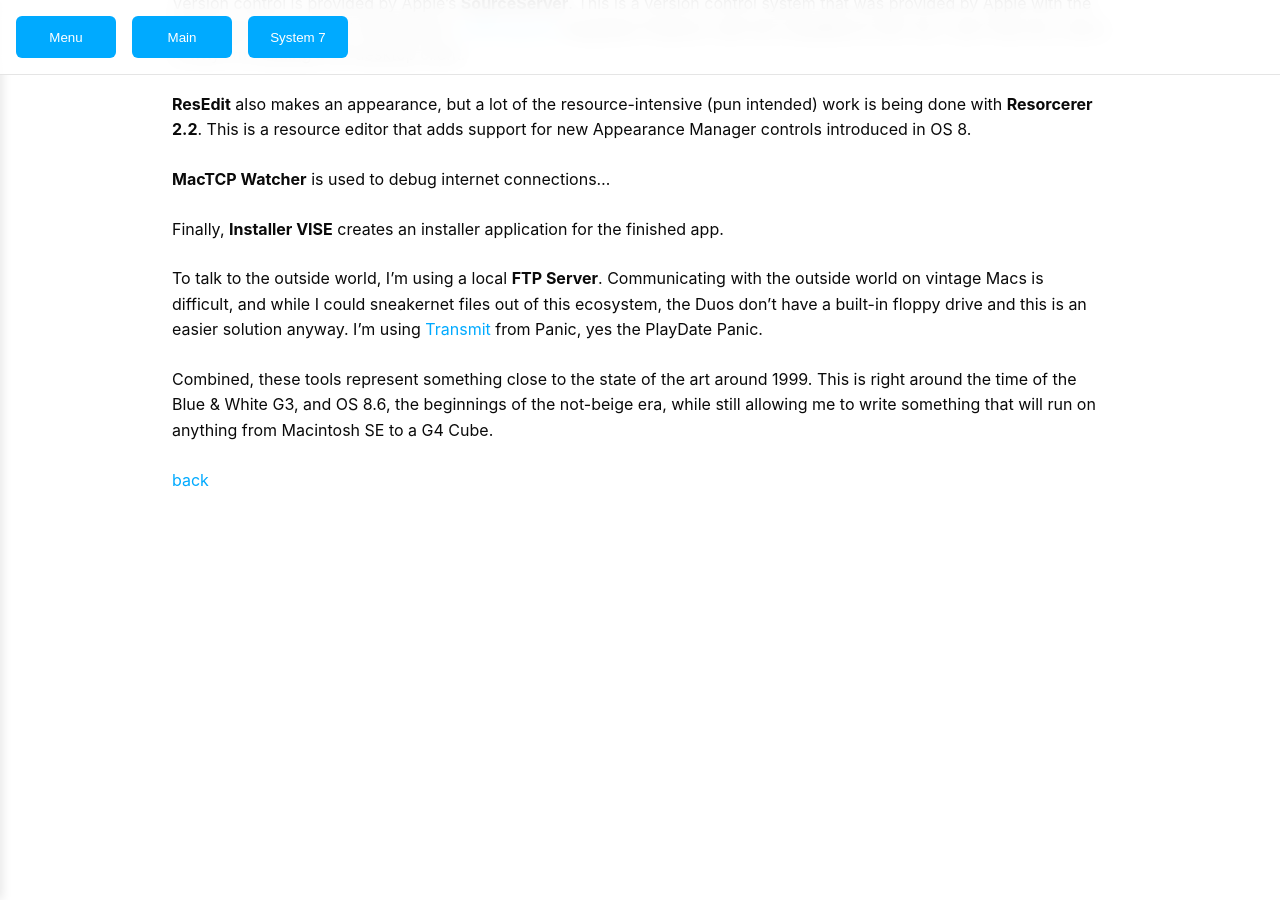
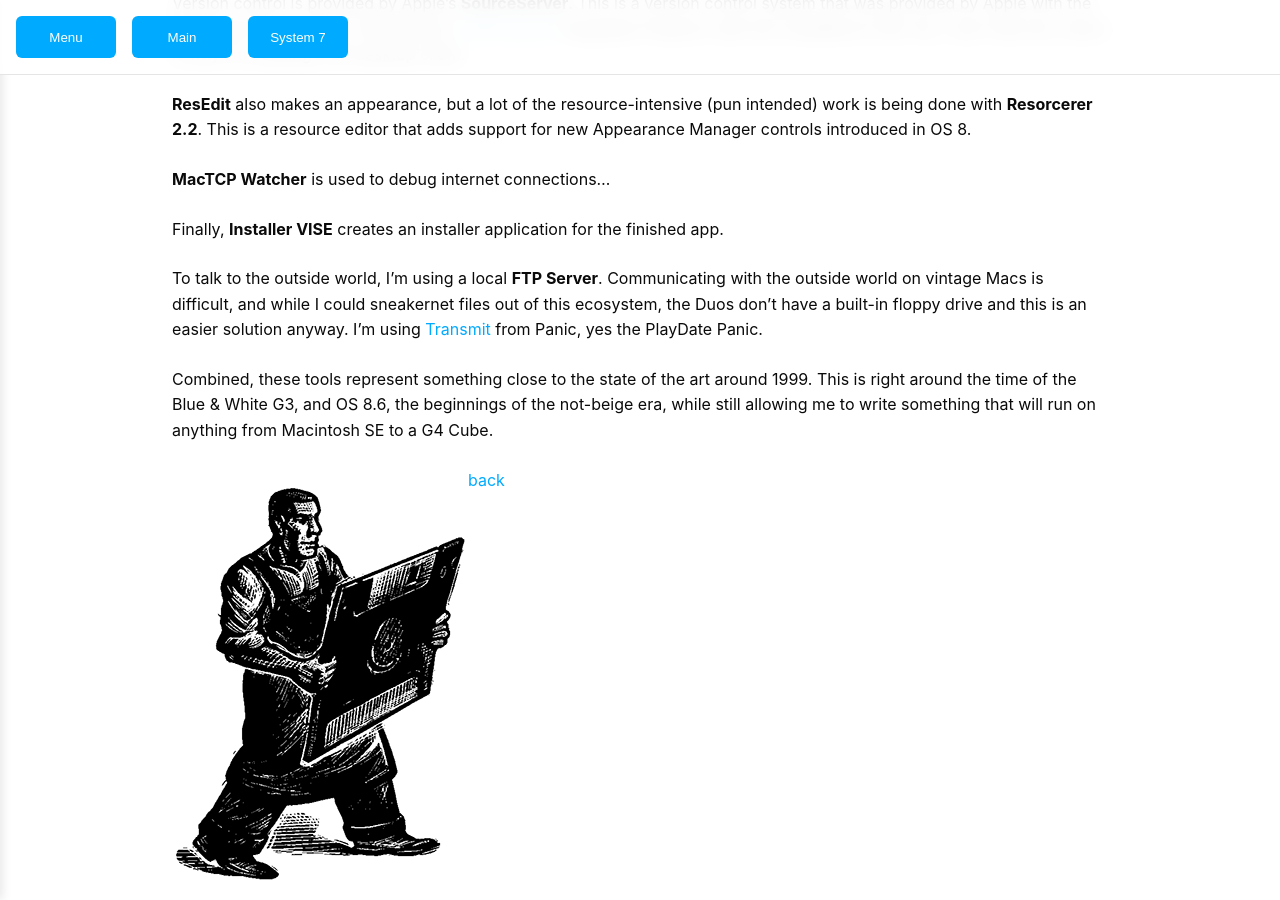
Before and after one commit to bbenchoff/bbenchoff.github.io, a Jekyll site: the page built from pages/ClassicDev.md, in a window 1280 px wide and 900 px high, scrolled down 816 px. Built offline with Jekyll 4.4.1, drawn with Linux system fonts in a browser that asks for light colours; our own code applies the rules of GitHub Pages for plain Markdown files; before the commit the page ends 1365 px from its top, so only the background shows below that.

Commit message:
Added MetrowerksDisk

```diff
--- a/pages/ClassicDev.md
+++ b/pages/ClassicDev.md
@@ -32,4 +32,6 @@
 
 Combined, these tools represent something close to the state of the art around 1999. This is right around the time of the Blue & White G3, and OS 8.6, the beginnings of the not-beige era, while still allowing me to write something that will run on anything from Macintosh SE to a G4 Cube.
 
+ <img src="/images/MetrowerksDisk.png" alt="The Metrowerks Guy" align="left" hspace="10" width="296">
+
 [back](../)
```
Also changed, not shown: images/MetrowerksDisk.png (added).
